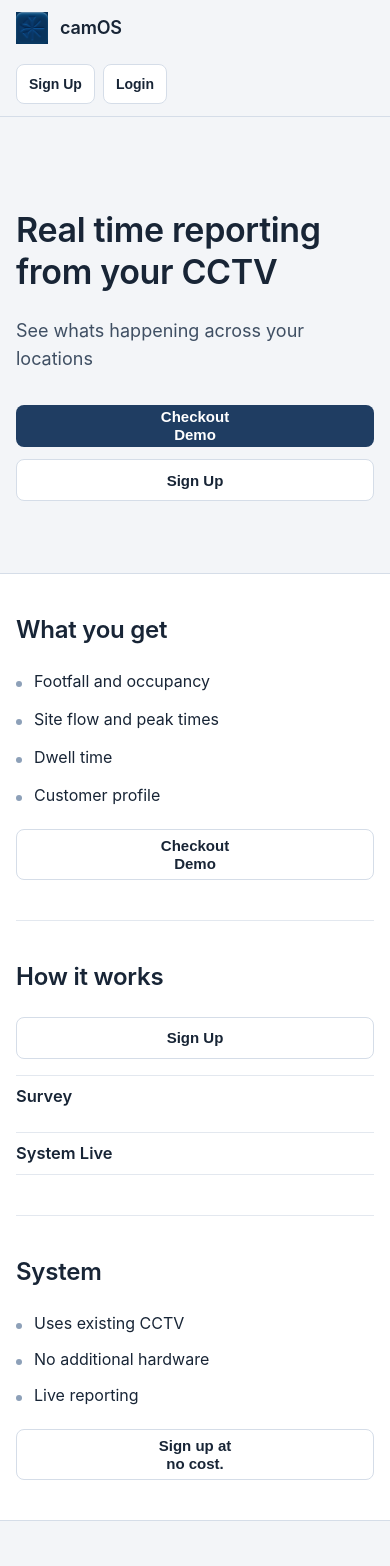
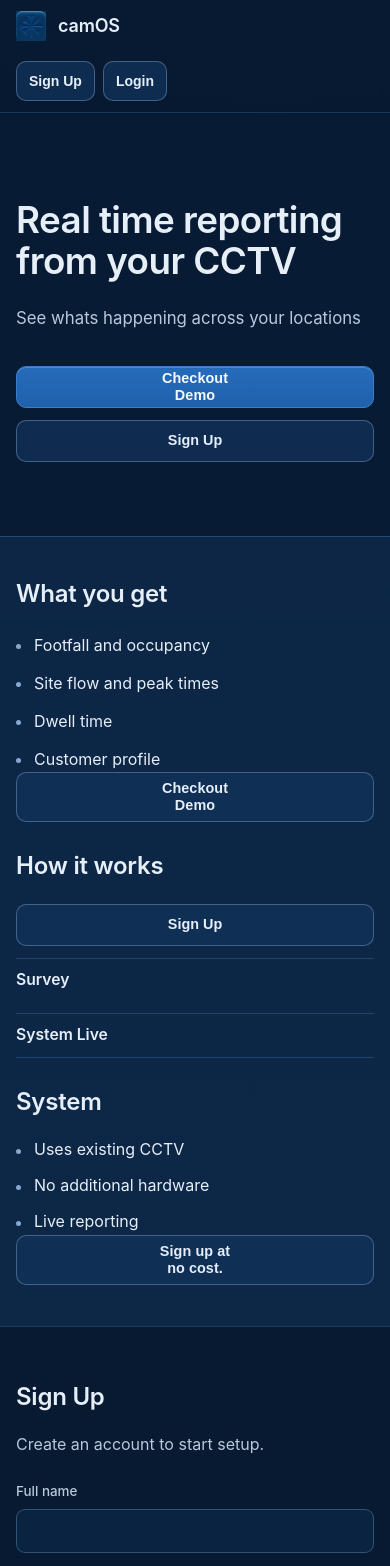
Before and after one commit to Ali-Nigzu/portal, a React (Vite) app in the folder frontend/: page / in a window 390 px wide. Shown: the top 1566 px of the page. Built offline with nearby package versions, Linux system fonts and the light colour scheme; no server answers.

Commit message:
Redesign landing with dark institutional asymmetric layout

```diff
--- a/frontend/src/features/landing/LandingPage.tsx
+++ b/frontend/src/features/landing/LandingPage.tsx
@@ -70,7 +70,7 @@ const LandingPage: React.FC = () => {
           <div className="landing-container landing-info-grid">
             <article
               id="what-you-get"
-              className="landing-info-block"
+              className="landing-info-block landing-info-block--what"
               aria-labelledby="what-you-get-title"
             >
               <h2 id="what-you-get-title">{landingCopy.whatYouGet.heading}</h2>
@@ -91,7 +91,7 @@ const LandingPage: React.FC = () => {
 
             <article
               id="how-it-works"
-              className="landing-info-block"
+              className="landing-info-block landing-info-block--how"
               aria-labelledby="how-it-works-title"
             >
               <h2 id="how-it-works-title">{landingCopy.howItWorks.heading}</h2>
@@ -108,7 +108,11 @@ const LandingPage: React.FC = () => {
               </div>
             </article>
 
-            <article id="system" className="landing-info-block" aria-labelledby="system-title">
+            <article
+              id="system"
+              className="landing-info-block landing-info-block--system"
+              aria-labelledby="system-title"
+            >
               <h2 id="system-title">{landingCopy.system.heading}</h2>
               <ul className="landing-bullet-list landing-bullet-list--compact">
                 {landingCopy.system.bullets.map((bullet) => (
--- a/frontend/src/styles/LandingPage.css
+++ b/frontend/src/styles/LandingPage.css
@@ -1,26 +1,28 @@
 :root {
-  --landing-bg-page: #f3f5f8;
-  --landing-bg-surface: #ffffff;
-  --landing-bg-subtle: #eef2f6;
-  --landing-text-primary: #182536;
-  --landing-text-secondary: #3f4f63;
-  --landing-text-muted: #607289;
-  --landing-brand-700: #1f3d62;
-  --landing-brand-600: #274d79;
-  --landing-border-default: #d5dde8;
-  --landing-border-muted: #e3e8ef;
-  --landing-focus: #2f6ea8;
+  --landing-bg-page: #071a31;
+  --landing-bg-surface: #0d2747;
+  --landing-bg-surface-raised: #12345c;
+  --landing-text-primary: #e6eef8;
+  --landing-text-secondary: #b9c9dc;
+  --landing-text-muted: #8ea4bd;
+  --landing-hairline: #234a74;
+  --landing-hairline-soft: #1a3a5e;
+  --landing-brand-accent: #2c75c8;
+  --landing-brand-accent-strong: #3a8de8;
+  --landing-focus: #63a2f2;
 }
 
 .landing-page {
   min-height: 100vh;
-  background: var(--landing-bg-page);
+  background:
+    radial-gradient(1200px 600px at 70% -10%, rgba(58, 141, 232, 0.12), transparent 55%),
+    linear-gradient(180deg, #081b34 0%, var(--landing-bg-page) 100%);
   color: var(--landing-text-primary);
   font-family: Inter, "Helvetica Neue", Helvetica, Arial, sans-serif;
 }
 
 .landing-container {
-  width: min(1120px, calc(100% - 48px));
+  width: min(1140px, calc(100% - 64px));
   margin: 0 auto;
 }
 
@@ -28,13 +30,13 @@
   position: sticky;
   top: 0;
   z-index: 40;
-  background: rgba(243, 245, 248, 0.98);
-  border-bottom: 1px solid var(--landing-border-default);
-  backdrop-filter: blur(6px);
+  background: rgba(7, 26, 49, 0.86);
+  backdrop-filter: blur(8px);
+  border-bottom: 1px solid rgba(35, 74, 116, 0.65);
 }
 
 .landing-header-top {
-  min-height: 72px;
+  min-height: 68px;
   display: flex;
   align-items: center;
   justify-content: space-between;
@@ -48,14 +50,14 @@
 }
 
 .landing-brand-logo {
-  width: 32px;
-  height: 32px;
+  width: 30px;
+  height: 30px;
   object-fit: contain;
 }
 
 .landing-brand-name {
   font-size: 1.125rem;
-  line-height: 1.35;
+  line-height: 1.2;
   letter-spacing: -0.01em;
   font-weight: 600;
 }
@@ -69,7 +71,7 @@
 .landing-footer-links a {
   color: var(--landing-text-secondary);
   text-decoration: none;
-  font-size: 0.9375rem;
+  font-size: 0.875rem;
   line-height: 1.45;
   font-weight: 500;
 }
@@ -77,7 +79,7 @@
 .landing-footer-links a:hover,
 .landing-footer-login-btn:hover,
 .landing-footer-social-link:hover {
-  color: var(--landing-brand-700);
+  color: var(--landing-text-primary);
 }
 
 .landing-footer-links a:focus-visible,
@@ -90,51 +92,61 @@
 }
 
 .btn {
-  border-radius: 8px;
+  border-radius: 10px;
   min-height: 42px;
   padding: 0 16px;
   border: 1px solid transparent;
-  font-size: 0.9375rem;
+  font-size: 0.9rem;
   line-height: 1;
   font-weight: 600;
   cursor: pointer;
-  transition: background-color 120ms ease, border-color 120ms ease,
-    color 120ms ease;
+  transition:
+    background-color 140ms ease,
+    border-color 140ms ease,
+    color 140ms ease,
+    transform 140ms ease;
   white-space: nowrap;
 }
 
 .btn:disabled {
-  opacity: 0.7;
+  opacity: 0.72;
   cursor: not-allowed;
 }
 
 .btn-primary {
-  color: #ffffff;
-  background: var(--landing-brand-700);
+  color: #f5f9ff;
+  background:
+    linear-gradient(180deg, rgba(58, 141, 232, 0.28), rgba(58, 141, 232, 0.06)),
+    #1e5ea8;
+  border-color: #3a7cc5;
+  box-shadow: inset 0 1px 0 rgba(139, 193, 255, 0.35);
 }
 
 .btn-primary:hover:not(:disabled) {
-  background: var(--landing-brand-600);
+  transform: translateY(-1px);
+  background:
+    linear-gradient(180deg, rgba(58, 141, 232, 0.33), rgba(58, 141, 232, 0.08)),
+    #2368b6;
 }
 
 .btn-secondary,
 .btn-tertiary,
 .btn-check-demo {
   color: var(--landing-text-primary);
-  border-color: var(--landing-border-default);
-  background: var(--landing-bg-surface);
+  border-color: rgba(74, 109, 146, 0.85);
+  background: rgba(18, 52, 92, 0.72);
 }
 
 .btn-secondary:hover:not(:disabled),
 .btn-tertiary:hover:not(:disabled),
 .btn-check-demo:hover:not(:disabled) {
-  background: var(--landing-bg-subtle);
+  background: rgba(22, 60, 104, 0.9);
+  border-color: rgba(99, 145, 194, 0.8);
 }
 
 .btn-check-demo {
-  margin-top: 20px;
-  align-self: flex-start;
-  min-height: 48px;
+  margin-top: auto;
+  min-height: 50px;
   padding: 8px 16px;
 }
 
@@ -144,7 +156,8 @@
   align-items: center;
   justify-content: center;
   gap: 2px;
-  line-height: 1.05;
+  line-height: 1.04;
+  letter-spacing: 0.005em;
 }
 
 .btn-static-disabled,
@@ -163,11 +176,11 @@
 #what-you-get,
 #how-it-works,
 #system {
-  scroll-margin-top: 104px;
+  scroll-margin-top: 92px;
 }
 
 .landing-hero {
-  padding: 104px 0 72px;
+  padding: 102px 0 74px;
 }
 
 .landing-hero-inner {
@@ -176,52 +189,77 @@
 
 .landing-hero h1 {
   margin: 0;
-  font-size: 3rem;
-  line-height: 1.17;
+  font-size: clamp(2.3rem, 5.2vw, 3.35rem);
+  line-height: 1.12;
   font-weight: 600;
-  letter-spacing: -0.01em;
+  letter-spacing: -0.015em;
+  max-width: 14ch;
 }
 
 .landing-hero p {
   margin: 24px 0 0;
-  font-size: 1.25rem;
-  line-height: 1.55;
+  font-size: clamp(1.05rem, 2vw, 1.28rem);
+  line-height: 1.56;
   color: var(--landing-text-secondary);
+  max-width: 36ch;
 }
 
 .landing-hero-actions {
-  margin-top: 32px;
+  margin-top: 34px;
   display: flex;
   align-items: center;
   gap: 12px;
 }
 
 .landing-info-band {
-  border-top: 1px solid var(--landing-border-default);
-  border-bottom: 1px solid var(--landing-border-default);
-  background: var(--landing-bg-surface);
+  position: relative;
+  padding: 8px 0;
+}
+
+.landing-info-band::before {
+  content: "";
+  position: absolute;
+  inset: 0;
+  background: linear-gradient(
+    180deg,
+    rgba(13, 39, 71, 0.92) 0%,
+    rgba(13, 39, 71, 0.98) 100%
+  );
+  border-top: 1px solid var(--landing-hairline);
+  border-bottom: 1px solid var(--landing-hairline-soft);
 }
 
 .landing-info-grid {
+  position: relative;
   display: grid;
-  grid-template-columns: minmax(0, 1fr) minmax(0, 1.15fr) minmax(0, 0.95fr);
-  gap: 0;
+  grid-template-columns: 6fr 3fr 3fr;
+  gap: 34px;
+  align-items: start;
+  padding: 54px 0;
 }
 
 .landing-info-block {
-  padding: 56px 36px;
   display: flex;
   flex-direction: column;
+  min-width: 0;
 }
 
-.landing-info-block + .landing-info-block {
-  border-left: 1px solid var(--landing-border-muted);
+.landing-info-block--what {
+  padding-right: 8px;
+}
+
+.landing-info-block--how {
+  padding-top: 6px;
+}
+
+.landing-info-block--system {
+  padding-top: 12px;
 }
 
 .landing-info-block h2,
 .landing-signup-wrap h2 {
   margin: 0;
-  font-size: 1.75rem;
+  font-size: clamp(1.35rem, 2.1vw, 1.78rem);
   line-height: 1.3;
   font-weight: 600;
   letter-spacing: -0.01em;
@@ -249,39 +287,41 @@
   position: absolute;
   left: 0;
   top: 0.72em;
-  width: 6px;
-  height: 6px;
+  width: 5px;
+  height: 5px;
   border-radius: 50%;
-  background: #8da0b8;
+  background: #87a8ce;
 }
 
 .landing-how-it-works {
-  margin-top: 24px;
+  margin-top: 22px;
   display: flex;
   flex-direction: column;
-  gap: 16px;
+  gap: 12px;
 }
 
 .landing-how-signup-btn {
   align-self: flex-start;
+  min-width: 112px;
 }
 
 .landing-how-title {
   margin: 0;
-  padding: 8px 0;
-  font-size: 1.03rem;
-  line-height: 1.5;
+  padding: 10px 0;
+  font-size: 0.98rem;
+  line-height: 1.45;
   font-weight: 600;
   color: var(--landing-text-primary);
-  border-top: 1px solid var(--landing-border-muted);
+  border-top: 1px solid rgba(41, 79, 118, 0.75);
 }
 
 .landing-how-title:last-child {
-  border-bottom: 1px solid var(--landing-border-muted);
+  border-bottom: 1px solid rgba(41, 79, 118, 0.75);
 }
 
 .landing-bullet-list--compact {
   gap: 10px;
+  margin-top: 20px;
 }
 
 .landing-signup-wrap > p {
@@ -292,7 +332,7 @@
 }
 
 .landing-signup {
-  padding: 72px 0;
+  padding: 66px 0 62px;
 }
 
 .landing-signup-wrap {
@@ -303,13 +343,13 @@
   margin-top: 24px;
   display: flex;
   flex-direction: column;
-  gap: 20px;
+  gap: 18px;
 }
 
 .landing-form-grid {
   display: grid;
   grid-template-columns: repeat(2, minmax(0, 1fr));
-  gap: 14px;
+  gap: 12px;
 }
 
 .landing-form-field {
@@ -320,36 +360,36 @@
 
 .landing-form-field label {
   color: var(--landing-text-secondary);
-  font-size: 0.875rem;
-  line-height: 1.45;
+  font-size: 0.84rem;
+  line-height: 1.4;
   font-weight: 500;
 }
 
 .landing-form-field input {
-  border: 1px solid var(--landing-border-default);
-  background: var(--landing-bg-surface);
+  border: 1px solid rgba(55, 88, 122, 0.9);
+  background: rgba(12, 37, 66, 0.9);
   color: var(--landing-text-primary);
-  border-radius: 8px;
+  border-radius: 9px;
   height: 44px;
   padding: 0 12px;
-  font-size: 0.9375rem;
+  font-size: 0.94rem;
 }
 
 .landing-status {
-  border-radius: 8px;
+  border-radius: 10px;
   border: 1px solid;
   padding: 12px 14px;
 }
 
 .landing-status p {
   margin: 0;
-  font-size: 0.9375rem;
+  font-size: 0.92rem;
 }
 
 .landing-status-success {
   margin-top: 24px;
-  background: #edf3f9;
-  border-color: var(--landing-border-default);
+  background: rgba(25, 62, 101, 0.6);
+  border-color: rgba(67, 105, 146, 0.85);
   display: flex;
   align-items: center;
   justify-content: space-between;
@@ -357,29 +397,29 @@
 }
 
 .landing-status-error {
-  border-color: #c65858;
-  background: #fff2f2;
-  color: #7d2525;
+  border-color: rgba(195, 95, 95, 0.9);
+  background: rgba(88, 28, 28, 0.45);
+  color: #ffd9d9;
 }
 
 .landing-footer {
-  border-top: 1px solid var(--landing-border-default);
-  background: var(--landing-bg-surface);
-  padding: 22px 0;
+  border-top: 1px solid rgba(37, 72, 108, 0.8);
+  background: rgba(8, 27, 49, 0.98);
+  padding: 18px 0;
 }
 
 .landing-footer-row {
   display: grid;
-  grid-template-columns: auto 1fr;
-  align-items: start;
-  gap: 16px 20px;
+  grid-template-columns: 1fr auto;
+  align-items: center;
+  gap: 12px 20px;
 }
 
 .landing-footer-main p {
   margin: 0;
-  color: var(--landing-text-secondary);
-  font-size: 0.82rem;
-  line-height: 1.55;
+  color: var(--landing-text-muted);
+  font-size: 0.8rem;
+  line-height: 1.45;
 }
 
 .landing-footer-main p + p {
@@ -387,7 +427,7 @@
 }
 
 .landing-footer-links {
-  margin-top: 8px !important;
+  margin-top: 6px !important;
 }
 
 .landing-footer-login-btn {
@@ -402,6 +442,7 @@
 .landing-footer-social {
   display: flex;
   align-items: center;
+  justify-content: flex-end;
   gap: 10px;
 }
 
@@ -411,11 +452,11 @@
   display: inline-flex;
   align-items: center;
   justify-content: center;
-  color: var(--landing-text-secondary);
-  border: 1px solid var(--landing-border-default);
+  color: #a6b9cf;
+  border: 1px solid rgba(52, 85, 122, 0.9);
   border-radius: 50%;
   text-decoration: none;
-  background: transparent;
+  background: rgba(14, 38, 66, 0.6);
 }
 
 .landing-footer-social-link svg {
@@ -425,12 +466,12 @@
 
 @media (max-width: 1023px) {
   .landing-container {
-    width: min(1120px, calc(100% - 40px));
+    width: min(1140px, calc(100% - 44px));
   }
 
   .landing-header-top {
     min-height: auto;
-    padding: 12px 0;
+    padding: 11px 0;
     align-items: center;
     flex-wrap: wrap;
   }
@@ -442,26 +483,35 @@
   }
 
   .landing-hero {
-    padding-top: 92px;
+    padding-top: 86px;
   }
 
   .landing-info-grid {
-    grid-template-columns: 1fr;
+    grid-template-columns: 1.2fr 1fr;
+    grid-template-areas:
+      "what what"
+      "how system";
+    gap: 26px;
+    padding: 42px 0;
   }
 
-  .landing-info-block {
-    padding: 40px 0;
+  .landing-info-block--what {
+    grid-area: what;
+    padding-right: 0;
   }
 
-  .landing-info-block + .landing-info-block {
-    border-left: 0;
-    border-top: 1px solid var(--landing-border-muted);
+  .landing-info-block--how {
+    grid-area: how;
+  }
+
+  .landing-info-block--system {
+    grid-area: system;
   }
 }
 
 @media (max-width: 767px) {
   .landing-container {
-    width: min(1120px, calc(100% - 32px));
+    width: min(1140px, calc(100% - 32px));
   }
 
   .landing-header-actions {
@@ -477,12 +527,11 @@
   }
 
   .landing-hero h1 {
-    font-size: 2.125rem;
-    line-height: 1.24;
+    max-width: none;
   }
 
   .landing-hero p {
-    font-size: 1.125rem;
+    max-width: none;
   }
 
   .landing-hero-actions {
@@ -497,13 +546,27 @@
     width: 100%;
   }
 
+  .landing-info-grid {
+    grid-template-columns: 1fr;
+    grid-template-areas: none;
+    gap: 28px;
+    padding: 34px 0;
+  }
+
+  .landing-info-block--what,
+  .landing-info-block--how,
+  .landing-info-block--system {
+    grid-area: auto;
+    padding-top: 0;
+  }
+
   .landing-info-block h2,
   .landing-signup-wrap h2 {
     font-size: 1.5rem;
   }
 
   .landing-signup {
-    padding: 56px 0;
+    padding: 54px 0;
   }
 
   .landing-form-grid {
@@ -517,15 +580,11 @@
 
   .landing-footer-row {
     grid-template-columns: 1fr;
-    gap: 12px;
+    gap: 10px;
   }
 
   .landing-footer-social {
-    order: 1;
-  }
-
-  .landing-footer-main {
-    order: 2;
+    justify-content: flex-start;
   }
 }
 
```
Also changed, not shown: frontend/src/features/landing/components/LandingFooter.tsx (+26 -26 lines).
